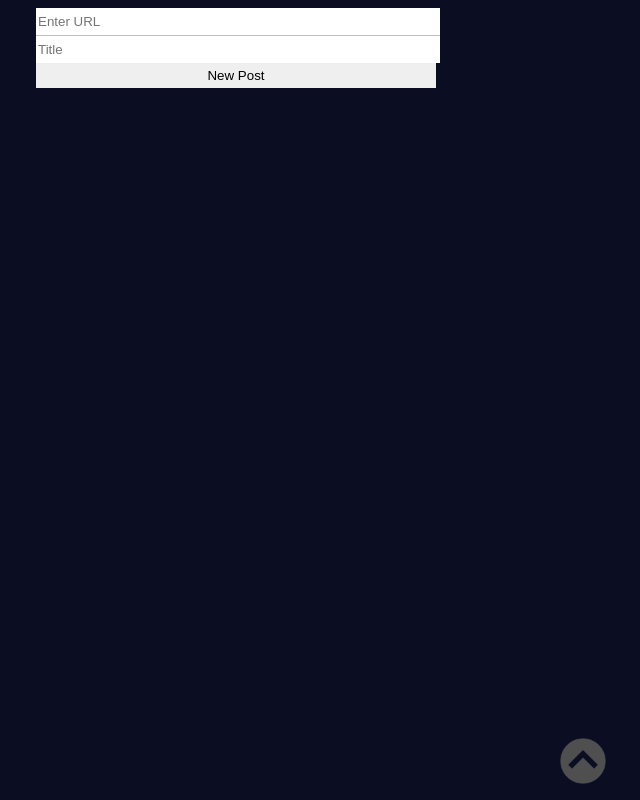
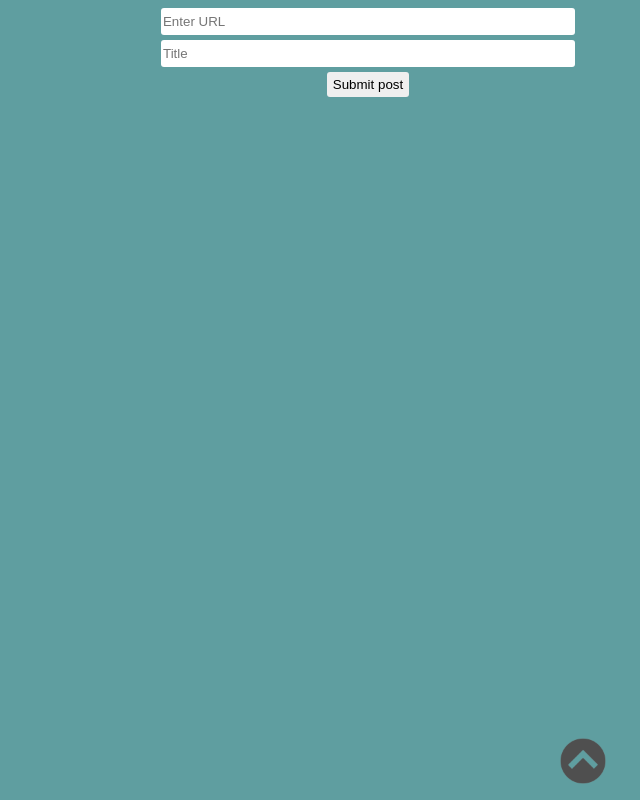
Before and after one commit to alotuscoder/image-feed-app, a React (Create React App) app: page / in a window 1280 px wide. Shown: the whole page, without its empty margins (272-912 px from the left). Built offline with nearby package versions, Linux system fonts and the light colour scheme.

Commit message:
Modify CSS to align the page to center

```diff
--- a/src/App.css
+++ b/src/App.css
@@ -1,48 +1,53 @@
 html {
-    background-color: rgb(11, 14, 34);
+    background-color: cadetblue;
 }
 
-.wrapper {
-    padding-left: 300px;
+.feed {
+    margin: auto;
+    width: 60%;
+    text-align: center;
 }
 
 .input > form input {
-    display: block;
-    width: 400px;
+    display: inline-block;
+    width: 410px;
     height: 25px;
     border: none;
-}
-
-.input > form input:first-child {
-    border-bottom: 1px solid rgba(128,128,128,0.5);
+    border-radius: 3px;
+    margin-bottom: 5px;
 }
 
 .input > form input:last-child {
-    padding: 0px;
+    display: block;
+    margin: auto;
+    width: auto;
 }
 
 .feed-item > img {
-    width: 500px;
-    height: 500px;
+    width: 550px;
+    height: 450px;
 }
 
 .input {
-    margin-bottom: 50px;
+    margin-bottom: 25px;
 }
 
 .feed-item {
+    display: inline-block;
     background-color: white;
-    padding: 10px;
-    max-width: 520px;
+    padding: 5px 40px;
+    /* max-width: 520px; */
     text-align: center;
     margin-top: 20px;
+    border-radius: 3px;
 }
 
 .title {
     font-family: sans-serif;
     text-transform: capitalize;
     text-align: center;
-    margin-bottom: 20px;
+    font-weight: bold;
+    margin-bottom: 15px;
 }
 
 .return-top {
--- a/src/Components/Form.js
+++ b/src/Components/Form.js
@@ -44,7 +44,7 @@ export default class Form extends React.Component {
                 <form onSubmit ={this.submitData}>
                     <input type = "text" name = "url" placeholder = "Enter URL"/>
                     <input type = "text" name = "title" placeholder = "Title"/>
-                    <input type = "submit" value = "New Post"/>
+                    <input type = "submit" value = "Submit post"/>
                 </form>
             </div>
             {this.feedItems}
```
Also changed, not shown: 1 other file (tests, documents, lock files or other folders).
